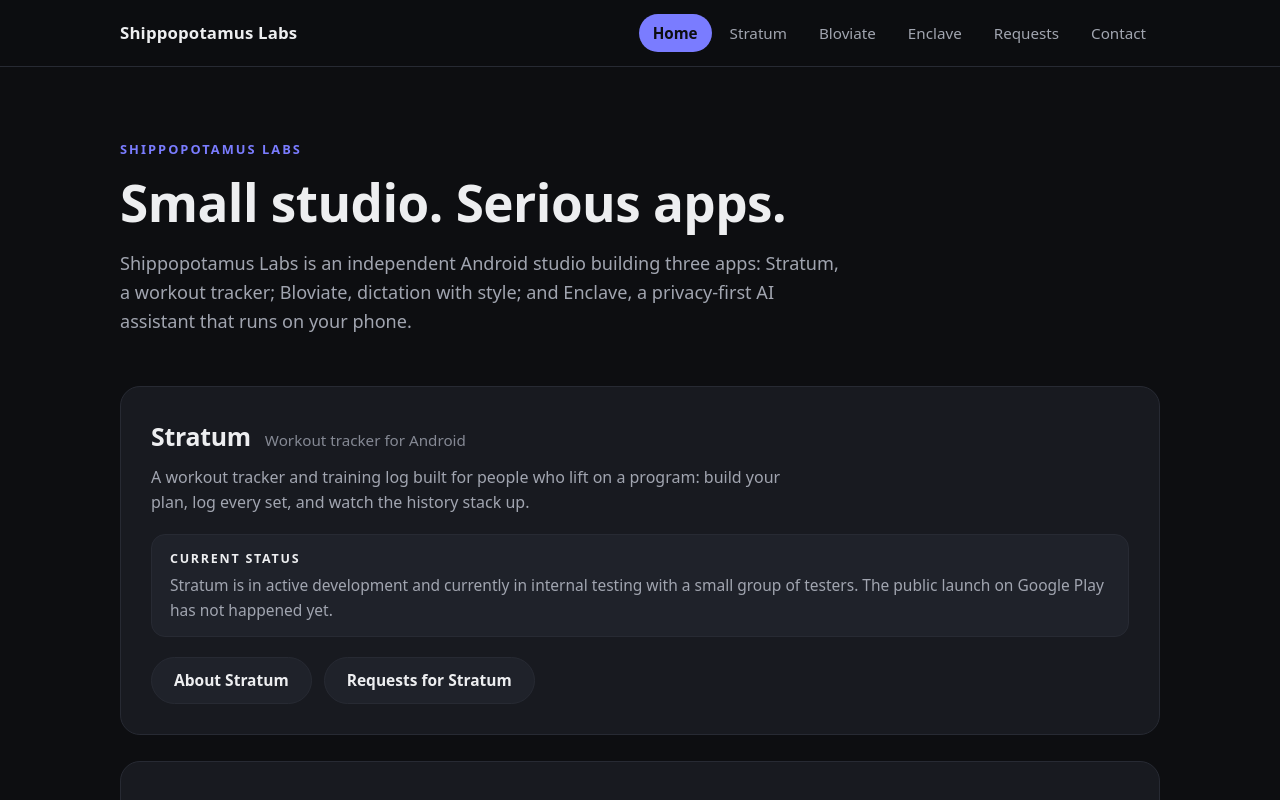
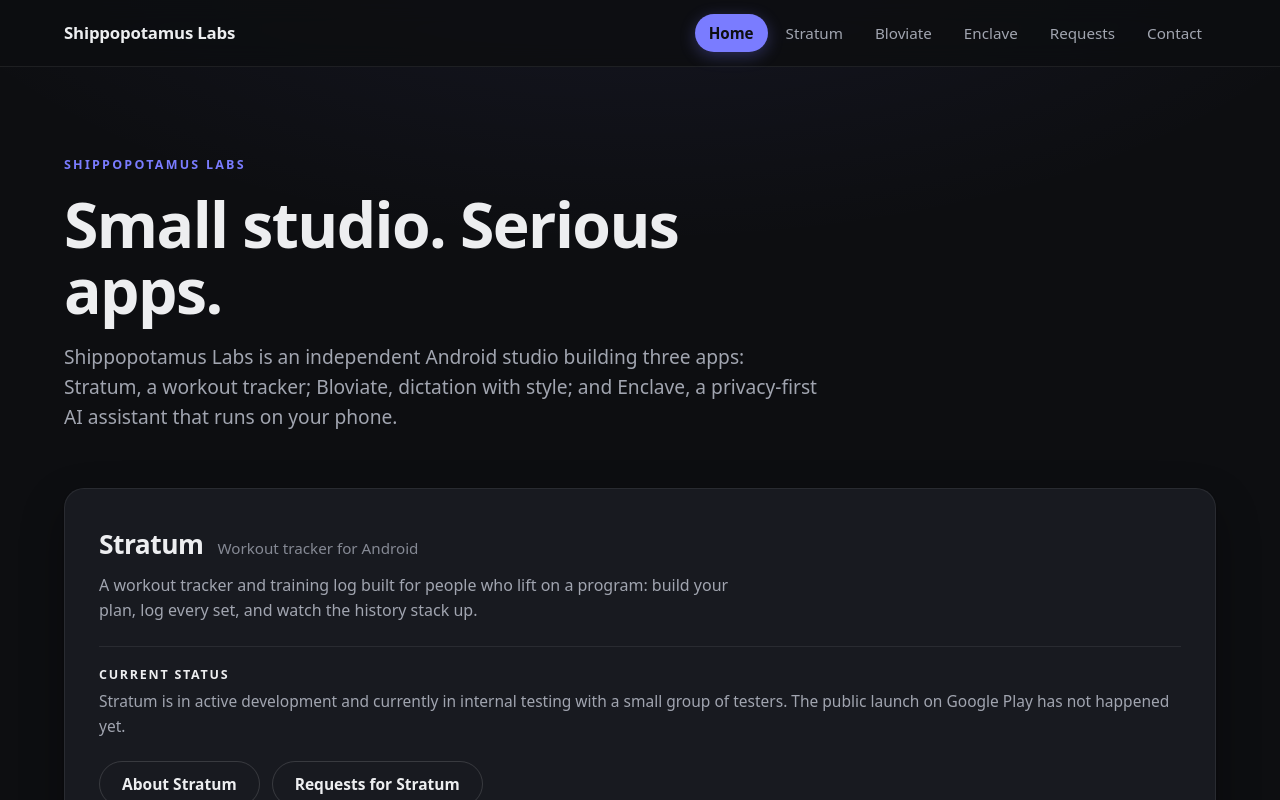
Before and after one commit to shippopotamuslabs/shippopotamus-labs-site, a React (Vite) app in the folder web/: page / in a window 1280 px wide. Shown: the top 800 px of the page. Built offline with nearby package versions, Linux system fonts and the light colour scheme; no server answers.

Commit message:
Sharpen the site: hairline borders, soft shadow scale, wider canvas, screenshot stage

```diff
--- a/web/src/index.css
+++ b/web/src/index.css
@@ -2,7 +2,12 @@
    bg-base #0D0E11, surfaces stepped by lightness (#181A20 / #1F222A /
    #272A33), text #EDEEF0 / #A1A5B0, indigo accent #7A7CFF, full-pill
    buttons. No pure black, no pure white, no external fonts, no
-   tracking. */
+   tracking.
+
+   Depth system: hairline borders (8% white) instead of full-strength
+   gray outlines, one soft shadow scale for anything elevated, and a
+   single indigo glow at the top of the page. Separation comes from
+   spacing and type first; boxes are the last resort. */
 
 :root {
   --bg: #0d0e11;
@@ -14,12 +19,20 @@
   --faint: #858994;
   --accent: #7a7cff;
   --accent-ink: #0d0e11;
-  --border: #272a33;
+  --line: rgba(237, 238, 240, 0.08);
+  --line-strong: rgba(237, 238, 240, 0.15);
+  --shadow-card: 0 1px 2px rgba(0, 0, 0, 0.35), 0 18px 44px rgba(0, 0, 0, 0.32);
+  --shadow-soft: 0 1px 2px rgba(0, 0, 0, 0.3), 0 10px 28px rgba(0, 0, 0, 0.26);
+  --shadow-shot: 0 2px 6px rgba(0, 0, 0, 0.4), 0 34px 68px rgba(0, 0, 0, 0.52);
   --radius: 20px;
 }
 
 * {
   box-sizing: border-box;
+}
+
+::selection {
+  background: rgba(122, 124, 255, 0.35);
 }
 
 html {
@@ -28,13 +41,20 @@
 
 body {
   margin: 0;
-  background: var(--bg);
+  background-color: var(--bg);
+  background-image: radial-gradient(
+    1100px 520px at 50% -120px,
+    rgba(122, 124, 255, 0.09),
+    transparent 70%
+  );
+  background-repeat: no-repeat;
   color: var(--text);
   font-family:
     ui-sans-serif, system-ui, -apple-system, BlinkMacSystemFont, "Segoe UI",
     Roboto, Helvetica, Arial, sans-serif;
   line-height: 1.6;
   -webkit-font-smoothing: antialiased;
+  text-rendering: optimizeLegibility;
 }
 
 a {
@@ -52,15 +72,15 @@
   position: sticky;
   top: 0;
   z-index: 10;
-  background: rgba(13, 14, 17, 0.88);
-  backdrop-filter: blur(10px);
-  border-bottom: 1px solid var(--border);
+  background: rgba(13, 14, 17, 0.82);
+  backdrop-filter: blur(12px);
+  border-bottom: 1px solid var(--line);
 }
 
 .site-header-inner {
-  max-width: 1080px;
+  max-width: 1200px;
   margin: 0 auto;
-  padding: 14px 20px;
+  padding: 14px 24px;
   display: flex;
   align-items: center;
   gap: 24px;
@@ -71,7 +91,7 @@
   color: var(--text);
   font-weight: 700;
   font-size: 1.05rem;
-  letter-spacing: 0.01em;
+  letter-spacing: -0.01em;
   margin-right: auto;
 }
 
@@ -95,7 +115,7 @@
 
 .main-nav a:hover {
   color: var(--text);
-  background: var(--surface-2);
+  background: rgba(237, 238, 240, 0.05);
   text-decoration: none;
 }
 
@@ -103,23 +123,24 @@
   color: var(--accent-ink);
   background: var(--accent);
   font-weight: 600;
+  box-shadow: 0 4px 16px rgba(122, 124, 255, 0.3);
 }
 
 .page {
-  max-width: 1080px;
+  max-width: 1200px;
   margin: 0 auto;
-  padding: 0 20px 72px;
+  padding: 0 24px 80px;
 }
 
 .site-footer {
-  border-top: 1px solid var(--border);
+  border-top: 1px solid var(--line);
   margin-top: 24px;
 }
 
 .site-footer-inner {
-  max-width: 1080px;
+  max-width: 1200px;
   margin: 0 auto;
-  padding: 28px 20px 40px;
+  padding: 28px 24px 40px;
   display: flex;
   gap: 12px 32px;
   flex-wrap: wrap;
@@ -137,30 +158,32 @@
 /* ---------- shared blocks ---------- */
 
 .hero {
-  padding: 72px 0 24px;
-  max-width: 720px;
+  padding: 88px 0 28px;
+  max-width: 760px;
 }
 
 .eyebrow {
   color: var(--accent);
-  font-size: 0.8rem;
+  font-size: 0.78rem;
   font-weight: 700;
-  letter-spacing: 0.16em;
+  letter-spacing: 0.18em;
   text-transform: uppercase;
-  margin: 0 0 14px;
+  margin: 0 0 16px;
 }
 
 h1 {
-  font-size: clamp(2.1rem, 5.5vw, 3.2rem);
-  line-height: 1.12;
-  margin: 0 0 18px;
-  letter-spacing: -0.01em;
+  font-size: clamp(2.4rem, 6vw, 3.9rem);
+  font-weight: 800;
+  line-height: 1.05;
+  margin: 0 0 20px;
+  letter-spacing: -0.025em;
 }
 
 h2 {
-  font-size: 1.55rem;
+  font-size: 1.65rem;
+  font-weight: 700;
   margin: 0 0 10px;
-  letter-spacing: -0.01em;
+  letter-spacing: -0.02em;
 }
 
 h3 {
@@ -170,7 +193,8 @@
 
 .lede {
   color: var(--muted);
-  font-size: 1.13rem;
+  font-size: 1.2rem;
+  line-height: 1.55;
   margin: 0;
 }
 
@@ -184,11 +208,12 @@
   border: none;
   font-size: 1rem;
   cursor: pointer;
+  box-shadow: 0 6px 22px rgba(122, 124, 255, 0.25);
 }
 
 .pill-btn:hover {
   text-decoration: none;
-  filter: brightness(1.1);
+  filter: brightness(1.08);
 }
 
 .pill-btn:disabled {
@@ -199,12 +224,12 @@
 
 .ghost-btn {
   display: inline-block;
-  background: var(--surface-2);
+  background: transparent;
   color: var(--text);
   font-weight: 600;
   padding: 10px 22px;
   border-radius: 999px;
-  border: 1px solid var(--surface-3);
+  border: 1px solid var(--line-strong);
   font-size: 0.97rem;
   cursor: pointer;
 }
@@ -213,15 +238,17 @@
   text-decoration: none;
   border-color: var(--accent);
   color: var(--accent);
+  background: rgba(122, 124, 255, 0.06);
 }
 
 .status {
   background: var(--surface);
-  border: 1px solid var(--border);
-  border-radius: 14px;
-  padding: 14px 18px;
+  border: 1px solid var(--line);
+  border-radius: 16px;
+  padding: 18px 22px;
   color: var(--muted);
   font-size: 0.97rem;
+  box-shadow: var(--shadow-soft);
 }
 
 .status strong {
@@ -253,10 +280,11 @@
 
 .app-card {
   background: var(--surface);
-  border: 1px solid var(--border);
+  border: 1px solid var(--line);
   border-radius: var(--radius);
-  padding: 30px;
-  margin-top: 26px;
+  padding: 34px;
+  margin-top: 28px;
+  box-shadow: var(--shadow-card);
 }
 
 .app-card-head {
@@ -282,13 +310,20 @@
   max-width: 640px;
 }
 
+/* Inside a card the status stops being a second box: it is the
+   card's footer strip, separated by a hairline. */
 .app-card .status {
-  background: var(--surface-2);
-  margin-top: 18px;
+  background: transparent;
+  border: none;
+  border-top: 1px solid var(--line);
+  border-radius: 0;
+  box-shadow: none;
+  padding: 18px 0 0;
+  margin-top: 22px;
 }
 
 .app-card-actions {
-  margin-top: 20px;
+  margin-top: 22px;
   display: flex;
   gap: 12px;
   flex-wrap: wrap;
@@ -296,7 +331,7 @@
 
 .follow {
   text-align: center;
-  padding: 64px 20px 8px;
+  padding: 72px 20px 8px;
 }
 
 .follow p {
@@ -308,41 +343,53 @@
 /* ---------- app pages ---------- */
 
 .app-hero {
-  padding: 56px 0 8px;
-  max-width: 720px;
+  padding: 72px 0 8px;
+  max-width: 760px;
 }
 
 .feature-grid {
   display: grid;
   grid-template-columns: repeat(auto-fit, minmax(230px, 1fr));
-  gap: 14px;
-  margin-top: 22px;
+  gap: 16px;
+  margin-top: 24px;
 }
 
 .feature {
   background: var(--surface);
-  border: 1px solid var(--border);
-  border-radius: 14px;
-  padding: 18px;
+  border: 1px solid var(--line);
+  border-radius: 16px;
+  padding: 22px;
   color: var(--muted);
   font-size: 0.97rem;
+  box-shadow: var(--shadow-soft);
 }
 
 .feature strong {
   color: var(--text);
   display: block;
-  margin-bottom: 4px;
+  font-size: 1.03rem;
+  margin-bottom: 5px;
 }
 
 .section {
-  margin-top: 44px;
+  margin-top: 52px;
 }
 
+/* The screenshots get a stage: a soft indigo pool of light behind
+   them and a real shadow under each shot, so they read as product
+   photography instead of pasted files. */
 .shots {
   display: grid;
   grid-template-columns: repeat(auto-fit, minmax(180px, 1fr));
-  gap: 16px;
-  margin-top: 18px;
+  gap: 22px;
+  margin-top: 20px;
+  padding: 30px 28px 14px;
+  border-radius: 24px;
+  background: radial-gradient(
+    ellipse 75% 65% at 50% 36%,
+    rgba(122, 124, 255, 0.13),
+    transparent 72%
+  );
 }
 
 .shots figure {
@@ -351,16 +398,16 @@
 
 .shots img {
   width: 100%;
-  border-radius: 16px;
-  border: 1px solid var(--border);
+  border-radius: 18px;
   display: block;
+  box-shadow: var(--shadow-shot);
 }
 
 .shots figcaption {
   color: var(--faint);
   font-size: 0.85rem;
   text-align: center;
-  margin-top: 8px;
+  margin-top: 12px;
 }
 
 /* ---------- requests ---------- */
@@ -387,7 +434,7 @@
 input,
 textarea {
   background: var(--surface-2);
-  border: 1px solid var(--surface-3);
+  border: 1px solid var(--line-strong);
   color: var(--text);
   border-radius: 12px;
   padding: 10px 14px;
@@ -413,9 +460,10 @@
 
 .request-item {
   background: var(--surface);
-  border: 1px solid var(--border);
-  border-radius: 14px;
-  padding: 16px 18px;
+  border: 1px solid var(--line);
+  border-radius: 16px;
+  padding: 18px 20px;
+  box-shadow: var(--shadow-soft);
 }
 
 .request-item .req-title {
@@ -434,22 +482,24 @@
 
 .empty-note {
   background: var(--surface);
-  border: 1px solid var(--border);
-  border-radius: 14px;
-  padding: 22px;
+  border: 1px solid var(--line);
+  border-radius: 16px;
+  padding: 24px;
   color: var(--muted);
   margin-top: 18px;
+  box-shadow: var(--shadow-soft);
 }
 
 .req-form {
   background: var(--surface);
-  border: 1px solid var(--border);
+  border: 1px solid var(--line);
   border-radius: var(--radius);
-  padding: 26px;
+  padding: 28px;
   margin-top: 22px;
   display: flex;
   flex-direction: column;
   gap: 16px;
+  box-shadow: var(--shadow-card);
 }
 
 .req-form label {
@@ -477,6 +527,12 @@
   .req-form .row {
     grid-template-columns: 1fr;
   }
+  .app-card {
+    padding: 26px 22px;
+  }
+  .shots {
+    padding: 20px 14px 8px;
+  }
 }
 
 .form-msg {
@@ -486,14 +542,14 @@
 }
 
 .form-msg.ok {
-  background: var(--surface-2);
-  border: 1px solid var(--accent);
+  background: rgba(122, 124, 255, 0.08);
+  border: 1px solid rgba(122, 124, 255, 0.45);
   color: var(--text);
 }
 
 .form-msg.err {
   background: var(--surface-2);
-  border: 1px solid var(--surface-3);
+  border: 1px solid var(--line-strong);
   color: var(--muted);
 }
 
@@ -512,21 +568,22 @@
 .contact-cards {
   display: grid;
   grid-template-columns: repeat(auto-fit, minmax(240px, 1fr));
-  gap: 14px;
+  gap: 16px;
   margin-top: 24px;
 }
 
 .contact-card {
   background: var(--surface);
-  border: 1px solid var(--border);
-  border-radius: 14px;
-  padding: 22px;
+  border: 1px solid var(--line);
+  border-radius: 16px;
+  padding: 24px;
   color: var(--muted);
+  box-shadow: var(--shadow-soft);
 }
 
 .contact-card strong {
   color: var(--text);
   display: block;
   margin-bottom: 6px;
-  font-size: 1.02rem;
+  font-size: 1.03rem;
 }
```
